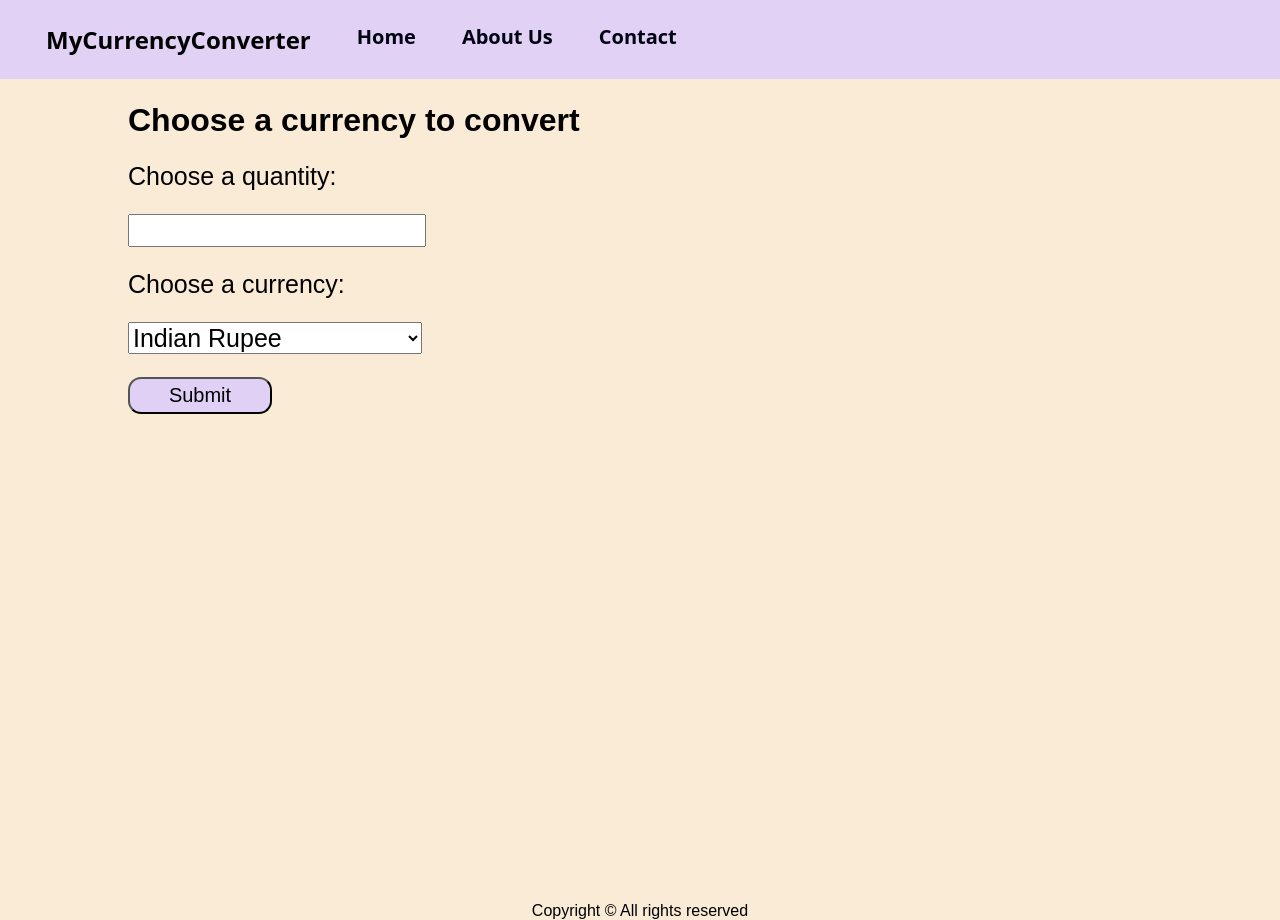
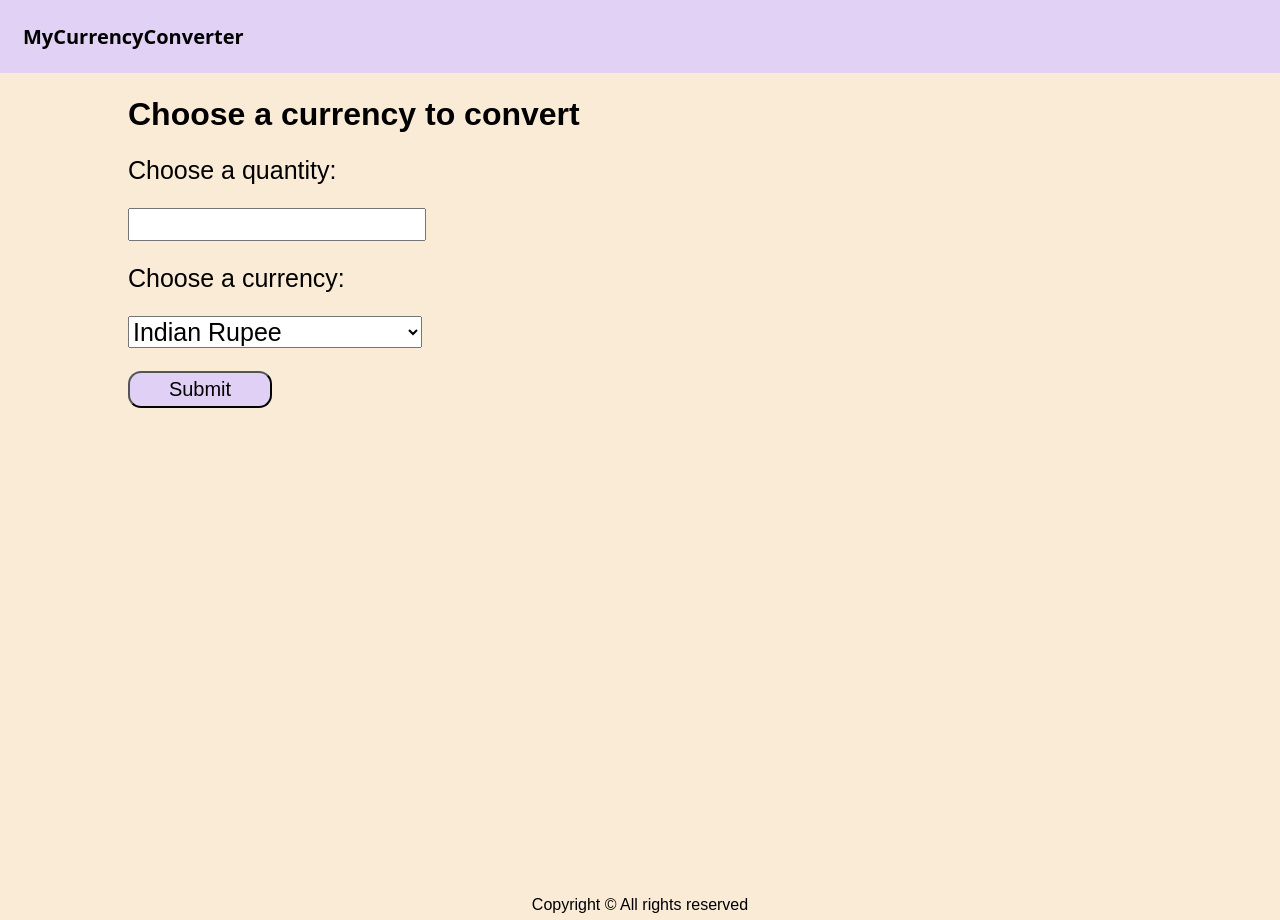
Before and after one commit to raushan-000/currency-converter, a plain HTML site: page index.html in a window 1280 px wide. Drawn offline with Linux system fonts and the light colour scheme.

Commit message:
Update index.html

```diff
--- a/index.html
+++ b/index.html
@@ -9,12 +9,7 @@
 
   <body>
     <nav>
-      <div class="logo">MyCurrencyConverter</div>
-      <ul>
-        <li><a href="/">Home</a></li>
-        <li><a href="/about">About Us</a></li>
-        <li><a href="/contact">Contact</a></li>
-      </ul>
+      <div>MyCurrencyConverter</div>
     </nav>
 
     <div class="container">
```
